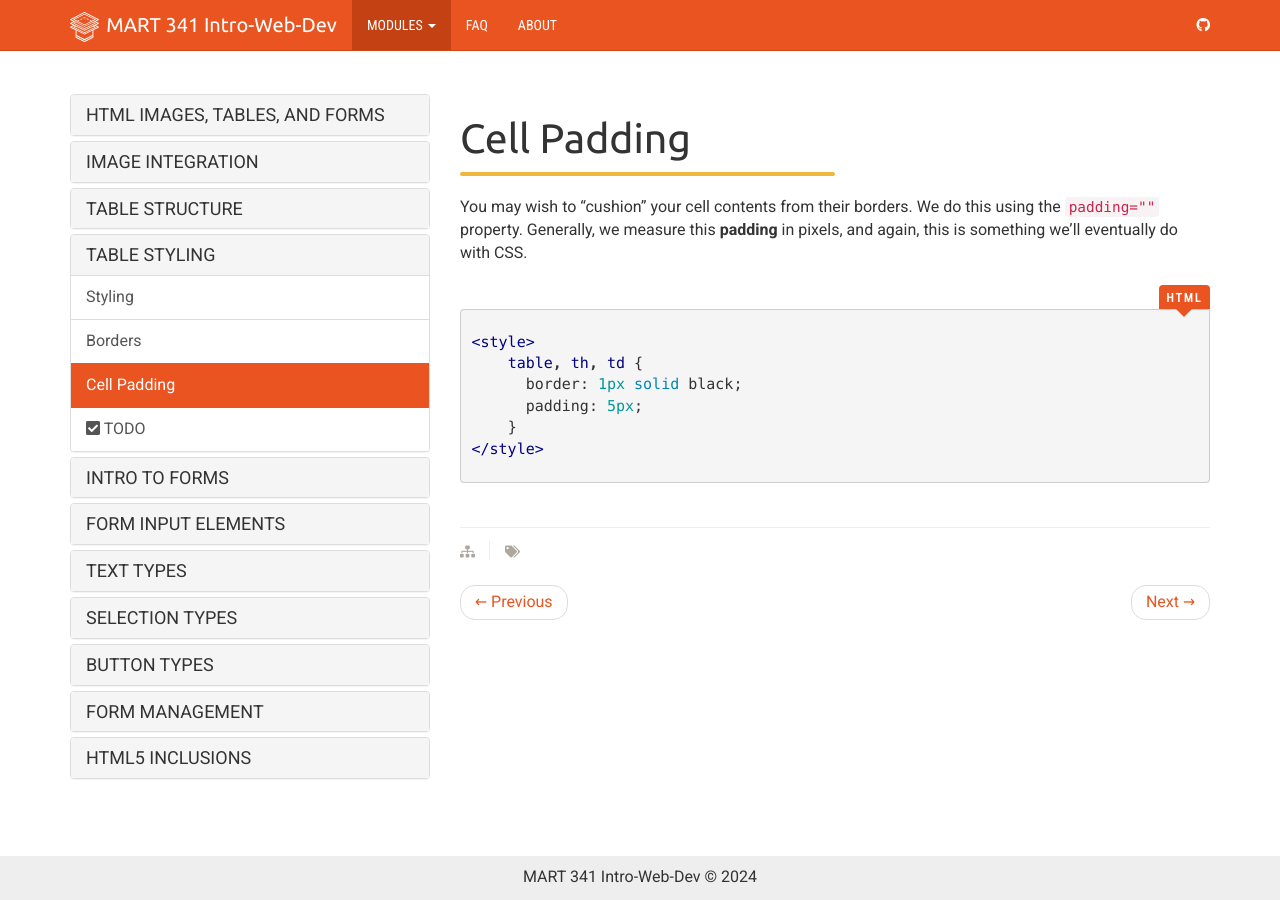
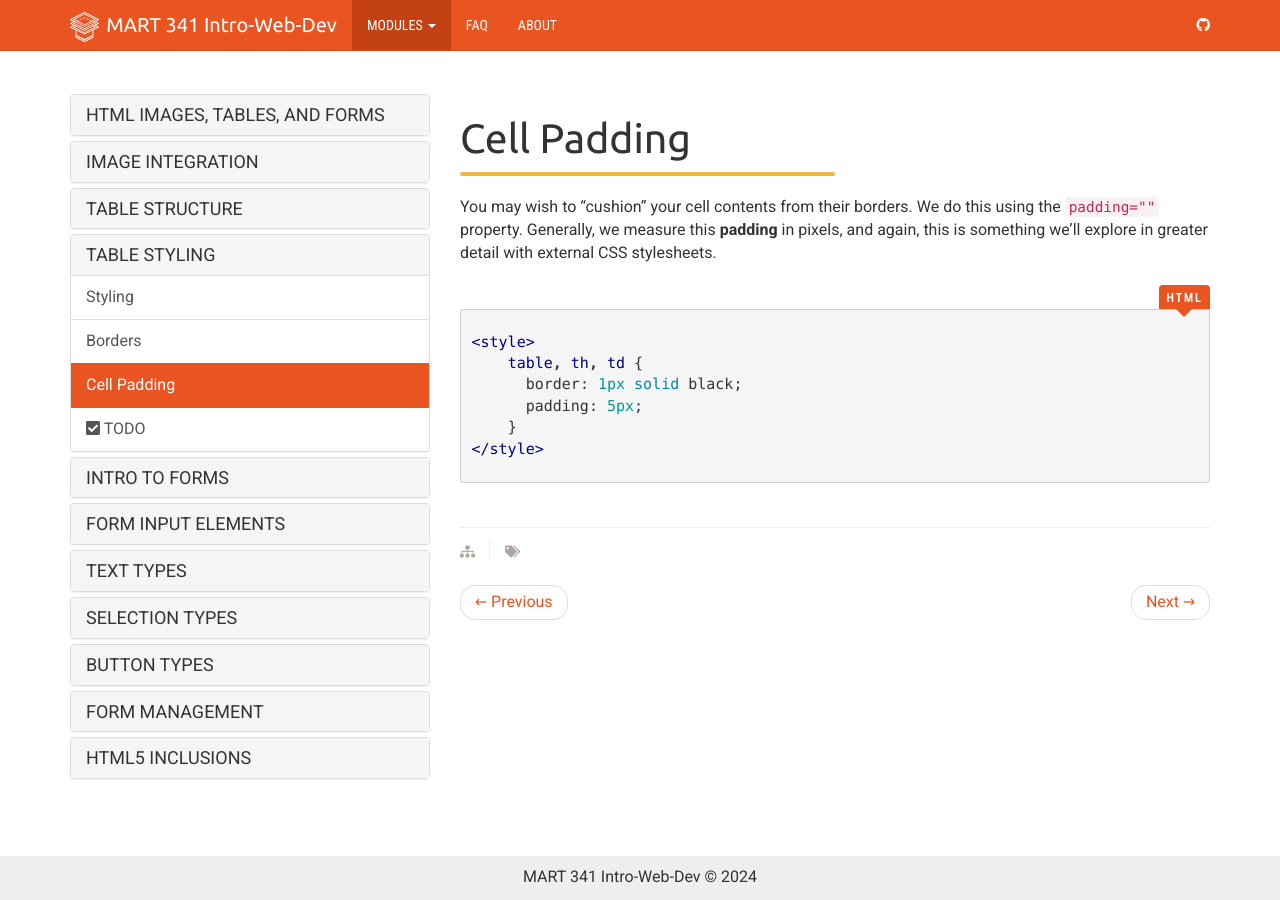
Before and after one commit to Montana-Media-Arts/webDesignFall2024, a Jekyll site: the page built from _docs/topic-06/03-table-style/03-page.md, in a window 1280 px wide. Built offline with Jekyll 4.4.1, drawn with Linux system fonts in a browser that asks for light colours; nearby versions of some CDN libraries.

Commit message:
Update 03-page.md

```diff
--- a/_docs/topic-06/03-table-style/03-page.md
+++ b/_docs/topic-06/03-table-style/03-page.md
@@ -6,7 +6,7 @@ permalink: /topic-06/table-padding/
 
 <div class="divider-heading"></div>
 
-You may wish to "cushion" your cell contents from their borders. We do this using the `padding=""` property. Generally, we measure this **padding** in pixels, and again, this is something we'll eventually do with CSS.
+You may wish to "cushion" your cell contents from their borders. We do this using the `padding=""` property. Generally, we measure this **padding** in pixels, and again, this is something we'll explore in greater detail with external CSS stylesheets.
 
 <div class="code-heading">
   <span class="html">HTML</span>
```
